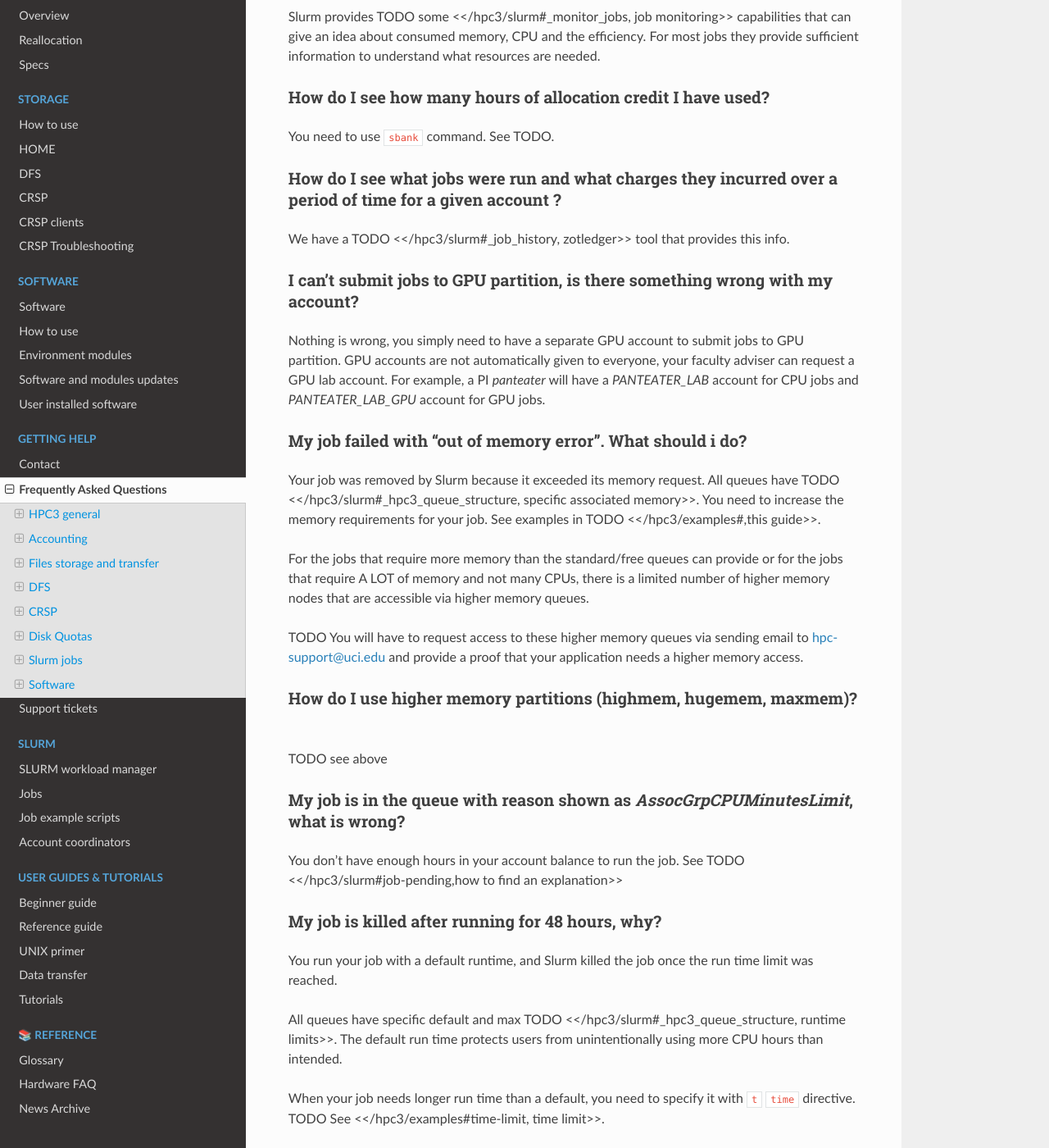
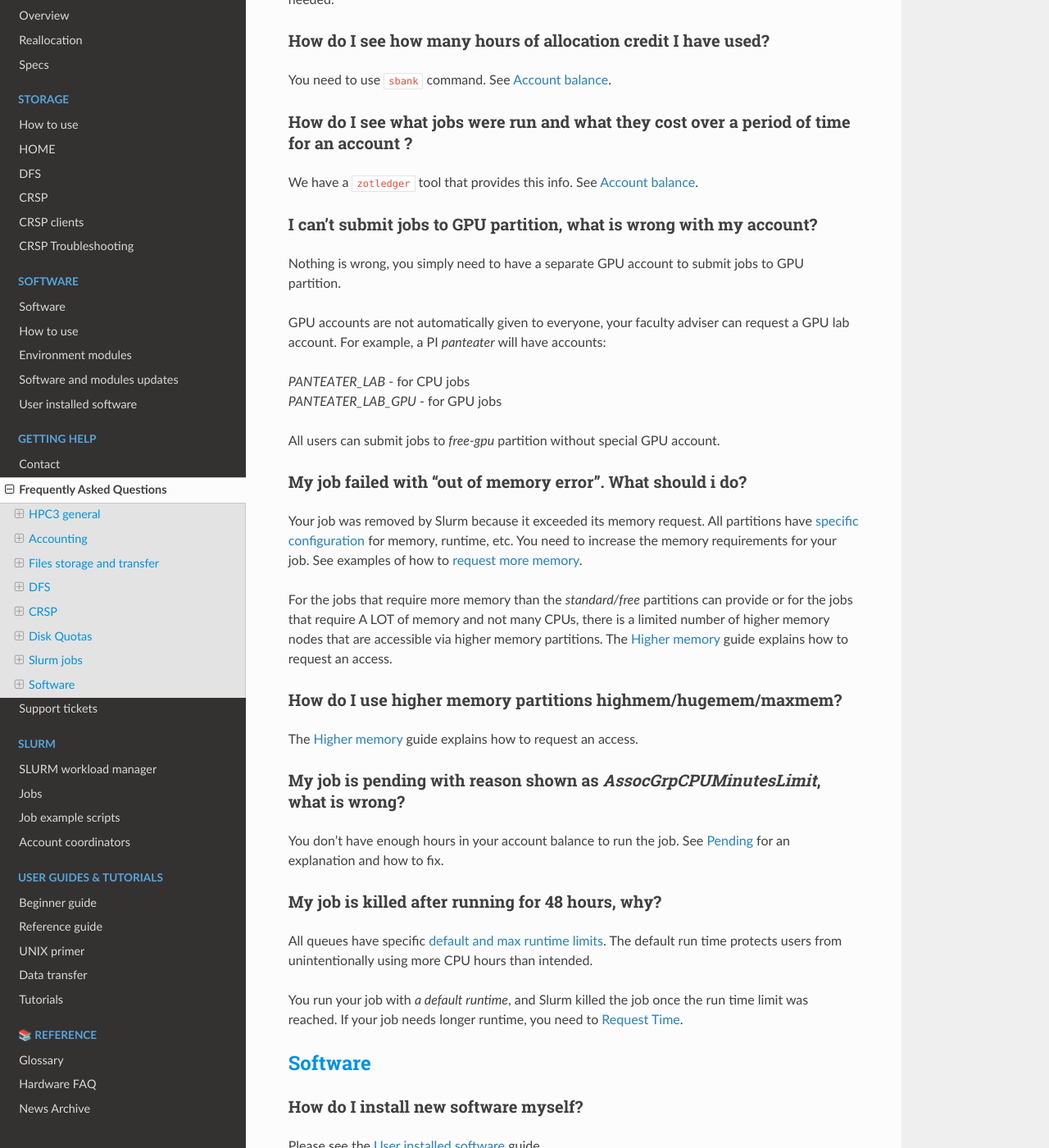
Before and after one commit to RCIC-UCI-Public/website-rcic, a Sphinx documentation site: the page built from docs/source/help/faq.rst, in a window 1280 px wide and 1400 px high, scrolled down 9420 px. Shown: the whole window at 82% size. Built offline with Sphinx 7.4.7 and the Read the Docs theme 2.0.0, drawn with Linux system fonts in a browser that asks for light colours; some of the changed text lies outside the part shown.

Commit message:
fix remaining links

```diff
--- a/docs/source/help/faq.rst
+++ b/docs/source/help/faq.rst
@@ -87,13 +87,14 @@ How does core-hour accounting impact long-running jobs?
 
 It really doesn't. Slurm will not  start the job unless there is enough
 credit to start the job. For example, a job is submitted with a requirements
-of *16 core-weeks* will not start unless an account has  *16 x 24 x 7 = 2688 core hours*.
+of *16 core-weeks* will not start unless an account has :math:`16 * 7 * 24 = 2688`
+core hours.
 
 My account reallocation is less than 100,00 core-hours, why is that?
 ~~~~~~~~~~~~~~~~~~~~~~~~~~~~~~~~~~~~~~~~~~~~~~~~~~~~~~~~~~~~~~~~~~~~
 
 The no-cost reallocation is calculated every 6 months based on the lab's
-previous  usage. PLease see details in :ref:`no-cost reallocation`.
+previous  usage. Please see details in :ref:`no-cost reallocation`.
 
 :bluelight:`Files storage and transfer`
 ---------------------------------------
@@ -312,25 +313,23 @@ Users need to use an interactive shell when they plan to run some tasks
 that take longer than 20 min and are compute intensive (CPU or
 memory) operations. These includes running applications (including GUI) or data
 transfers. The interactive shells are simply processes that run on compute nodes
-of the cluster.
-TODO See how to request an <</hpc3/slurm#_interactive_job, interactive shell>>.
+of the cluster. See how to request an :ref:`interactive job`.
 
 How do I submit a job to the Slurm queue and see its status?
 ~~~~~~~~~~~~~~~~~~~~~~~~~~~~~~~~~~~~~~~~~~~~~~~~~~~~~~~~~~~~~
 
-TODO
-You can submit a job as an interactive shell using [tt]*srun*
-command or a batch job using [tt]*sbatch* command and see
-its status with [tt]*squeue* command. See <</hpc3/slurm#_quick_start,
-quick start>> for examples.
+You can submit a job as an interactive shell using ``srun``
+command or a batch job using ``sbatch`` command and see
+a status of a submitted job with ``squeue`` command.
+See :ref:`slurm guide <jobs>` for examples.
 
 What are array jobs, how do I submit an array job?
 ~~~~~~~~~~~~~~~~~~~~~~~~~~~~~~~~~~~~~~~~~~~~~~~~~~
 
 Array jobs are identical independent jobs that are run using one or
 more different input parameters. Instead of writing many submit scripts
-one can use a single script to submit many jobs.
-TODO See <</hpc3/examples#_array_jobs, array jobs>> for details.
+one can use a single script to submit many jobs. See :ref:`array jobs <job array>`
+for details.
 
 Why am I getting emails about running my application on login node?
 ~~~~~~~~~~~~~~~~~~~~~~~~~~~~~~~~~~~~~~~~~~~~~~~~~~~~~~~~~~~~~~~~~~~
@@ -343,27 +342,24 @@ cluster.
 How do I charge my jobs to my account or my PI’s account?
 ~~~~~~~~~~~~~~~~~~~~~~~~~~~~~~~~~~~~~~~~~~~~~~~~~~~~~~~~~
 
-Every user has a default account (UCnetID) and may have a few PI lab accounts.
+Every user has a default account (which is *UCnetID*) and may have a few PI lab accounts.
 If not specified, a default account is charged (exception is free queues).
 
-TODO
-To specify a PI's account one need to use a [tt]*-A* slurm directive either on
+To specify a PI's account one need to use a :tt:``-A`` Slurm directive either on
 a command line when asking fort an interactive shell or in a Slurm batch
-job. See <</hpc3/slurm#_interactive_job, interactive shell>> and
-<</hpc3/examples#, batch examples>> for details.
+job. See :ref:`slurm guide <jobs>` for examples.
 
 How do I buy more Slurm time?
 ~~~~~~~~~~~~~~~~~~~~~~~~~~~~~
 
-A basic allocation is explained in :ref:`allocations` the <</hpc3/hpc3-reference#, reference guide>>.
-Only PIs can purchase more hours.
-Please see :ref:`buy core-hours` <</hpc3/hpc3-expansion#, how to get more time>>.
+A basic allocation is explained in :ref:`allocations`.
+Only PI can purchase more hours, please see :ref:`buy core-hours`.
 
 How do I ask for more cores for my job?
 ~~~~~~~~~~~~~~~~~~~~~~~~~~~~~~~~~~~~~~~
 
 You need to specify options ``--ntasks`` or ``--cpus-per-task`` in your
-job submission. See TODO <</hpc3/slurm#, Slurm guide>> for examples.
+job submission. See :ref:`request resources`.
 
 
 If I ask for X cores does my job run X times faster?
@@ -381,19 +377,21 @@ There are 2 distinct situations:
 1. You have a program that is multi-CPU aware.
    Often such programs have a *parameter* that specifies the number of CPUs it will use.
    If the program has no such switch, or you don’t set the switch, your program is likely
-   using 1 CPU (:red:`and you will be charged for several if you ask for more`).
-2. Your job failed with TODO <<#oom,OOM error>>.
+   using 1 CPU.
+2. Your job failed with OOM - out of memory errors.
+
+See See :ref:`request resources` for explanation how to get more CPUs or more memory.
 
 How do I know if I need more memory for a job?
 ~~~~~~~~~~~~~~~~~~~~~~~~~~~~~~~~~~~~~~~~~~~~~~
 
-1. TODO Your job failed with <<#oom,OOM error>>.
-2. You have a knowledge of how much memory your program is using
+1. Your job failed with OOM - out of memory errors.
+2. You have a general knowledge of how much memory your program is using
    on an input of a certain size and you have increased the input.
 
-To find out how much memory and CPU your job is using you need to use
-``sacct``, ``seff`` and ``sstat`` commands.
-TODO See <</hpc3/slurm#_monitor_jobs, job monitoring>> for details.
+To find out how much memory and CPU your job is using you need
+to use ``sacct``, ``seff`` and ``sstat`` commands.
+See :ref:`job monitoring <job monitoring>` for details.
 
 How do I profile my job?
 ~~~~~~~~~~~~~~~~~~~~~~~~
@@ -401,70 +399,69 @@ How do I profile my job?
 Slurm records statistics for every job, including how much memory
 and CPU was used, and the usage efficiency.
 
-Slurm provides TODO some <</hpc3/slurm#_monitor_jobs, job monitoring>> capabilities
+Slurm provides :ref:`job monitoring <job monitoring>` capabilities
 that can give an idea about consumed memory, CPU and the efficiency. For most
 jobs they provide sufficient information to understand what resources are needed.
 
 How do I see how many hours of allocation credit I have used?
 ~~~~~~~~~~~~~~~~~~~~~~~~~~~~~~~~~~~~~~~~~~~~~~~~~~~~~~~~~~~~~
 
-You need to use ``sbank`` command.  See TODO.
+You need to use ``sbank`` command.  See :ref:`job accounting`.
 
-How do I see what jobs were run and what charges they incurred over a period of time  for a given account ?
-~~~~~~~~~~~~~~~~~~~~~~~~~~~~~~~~~~~~~~~~~~~~~~~~~~~~~~~~~~~~~~~~~~~~~~~~~~~~~~~~~~~~~~~~~~~~~~~~~~~~~~~~~~~
+How do I see what jobs were run and what they cost over a period of time for an account ?
+~~~~~~~~~~~~~~~~~~~~~~~~~~~~~~~~~~~~~~~~~~~~~~~~~~~~~~~~~~~~~~~~~~~~~~~~~~~~~~~~~~~~~~~~~
 
-We have a TODO <</hpc3/slurm#_job_history, zotledger>> tool that provides this info.
+We have a ``zotledger`` tool that provides this info.
+See :ref:`job accounting`.
 
-I can't submit jobs to GPU partition, is there something wrong with my account?
-~~~~~~~~~~~~~~~~~~~~~~~~~~~~~~~~~~~~~~~~~~~~~~~~~~~~~~~~~~~~~~~~~~~~~~~~~~~~~~~
+I can't submit jobs to GPU partition, what is wrong with my account?
+~~~~~~~~~~~~~~~~~~~~~~~~~~~~~~~~~~~~~~~~~~~~~~~~~~~~~~~~~~~~~~~~~~~~
 
 Nothing is wrong, you simply need to have a separate GPU account to submit
-jobs to GPU partition.  GPU accounts are not automatically given to everyone,
-your faculty adviser can request a GPU lab account.  For example, a PI *panteater*
-will have a *PANTEATER_LAB* account for CPU jobs and *PANTEATER_LAB_GPU* account for
-GPU jobs.
+jobs to GPU partition.
+
+GPU accounts are not automatically given to everyone, your faculty adviser can
+request a GPU lab account.  For example, a PI *panteater* will have accounts:
+
+| *PANTEATER_LAB* - for CPU jobs
+| *PANTEATER_LAB_GPU* - for GPU jobs
+
+All users can submit jobs to *free-gpu* partition without special GPU account.
 
 My job failed with "out of memory error". What should i do?
 ~~~~~~~~~~~~~~~~~~~~~~~~~~~~~~~~~~~~~~~~~~~~~~~~~~~~~~~~~~~
 
 Your job was removed by Slurm because it exceeded its memory request.
-All queues have TODO <</hpc3/slurm#_hpc3_queue_structure, specific associated memory>>.
-You need to increase the memory requirements for your job. See examples in
-TODO <</hpc3/examples#,this guide>>.
+All partitions have :ref:`specific configuration <paritions structure>`
+for memory, runtime, etc.
+You need to increase the memory requirements for your job. See examples of
+how to :ref:`request more memory <request memory>`.
 
 For the jobs that require more memory than the
-standard/free queues can provide or for the jobs that require A LOT of memory
+*standard/free* partitions can provide or for the jobs that require A LOT of memory
 and not many CPUs, there is a limited number of higher memory nodes that are
-accessible via higher memory queues.
+accessible via higher memory partitions.
+The :ref:`memory partitions` guide explains how to request an access.
 
-TODO
-You will have to request access to these higher memory queues
-via sending email to hpc-support@uci.edu and provide a proof
-that your application needs a higher memory access.
+How do I use higher memory partitions highmem/hugemem/maxmem?
+~~~~~~~~~~~~~~~~~~~~~~~~~~~~~~~~~~~~~~~~~~~~~~~~~~~~~~~~~~~~~
 
-How do I use higher memory partitions (highmem, hugemem, maxmem)?
-~~~~~~~~~~~~~~~~~~~~~~~~~~~~~~~~~~~~~~~~~~~~~~~~~~~~~~~~~~~~~~~~~
-TODO see above
+The :ref:`memory partitions` guide explains how to request an access.
 
-My job is in the queue with reason shown as *AssocGrpCPUMinutesLimit*, what is wrong?
-~~~~~~~~~~~~~~~~~~~~~~~~~~~~~~~~~~~~~~~~~~~~~~~~~~~~~~~~~~~~~~~~~~~~~~~~~~~~~~~~~~~~~
+My job is pending with reason shown as *AssocGrpCPUMinutesLimit*, what is wrong?
+~~~~~~~~~~~~~~~~~~~~~~~~~~~~~~~~~~~~~~~~~~~~~~~~~~~~~~~~~~~~~~~~~~~~~~~~~~~~~~~~
 
 You don't have enough hours in your account balance to run the job. See
-TODO <</hpc3/slurm#job-pending,how to find an explanation>>
-
+:ref:`job pending` for an explanation and how to fix.
 
 My job is killed after running for 48 hours, why?
 ~~~~~~~~~~~~~~~~~~~~~~~~~~~~~~~~~~~~~~~~~~~~~~~~~
 
-You run your job with a default runtime, and Slurm killed the job once the run
-time limit was reached.
+All queues have specific :ref:`default and max runtime limits <paritions structure>`.
+The default run time protects users from unintentionally using more CPU hours than intended.
 
-All queues have specific default and max TODO <</hpc3/slurm#_hpc3_queue_structure,
-runtime  limits>>.  The default run time protects users from unintentionally
-using more CPU hours than intended.
-
-When your job needs longer run time than a default, you need to specify it
-with ``t`` ``time`` directive. TODO See <</hpc3/examples#time-limit, time limit>>.
+You run your job with *a default runtime*, and Slurm killed the job once the run
+time limit was reached. If your job needs longer runtime, you need to :ref:`request time`.
 
 :bluelight:`Software`
 ---------------------
```
Also changed, not shown: other parts of docs/source/help/faq.rst (+1 -1 lines).
